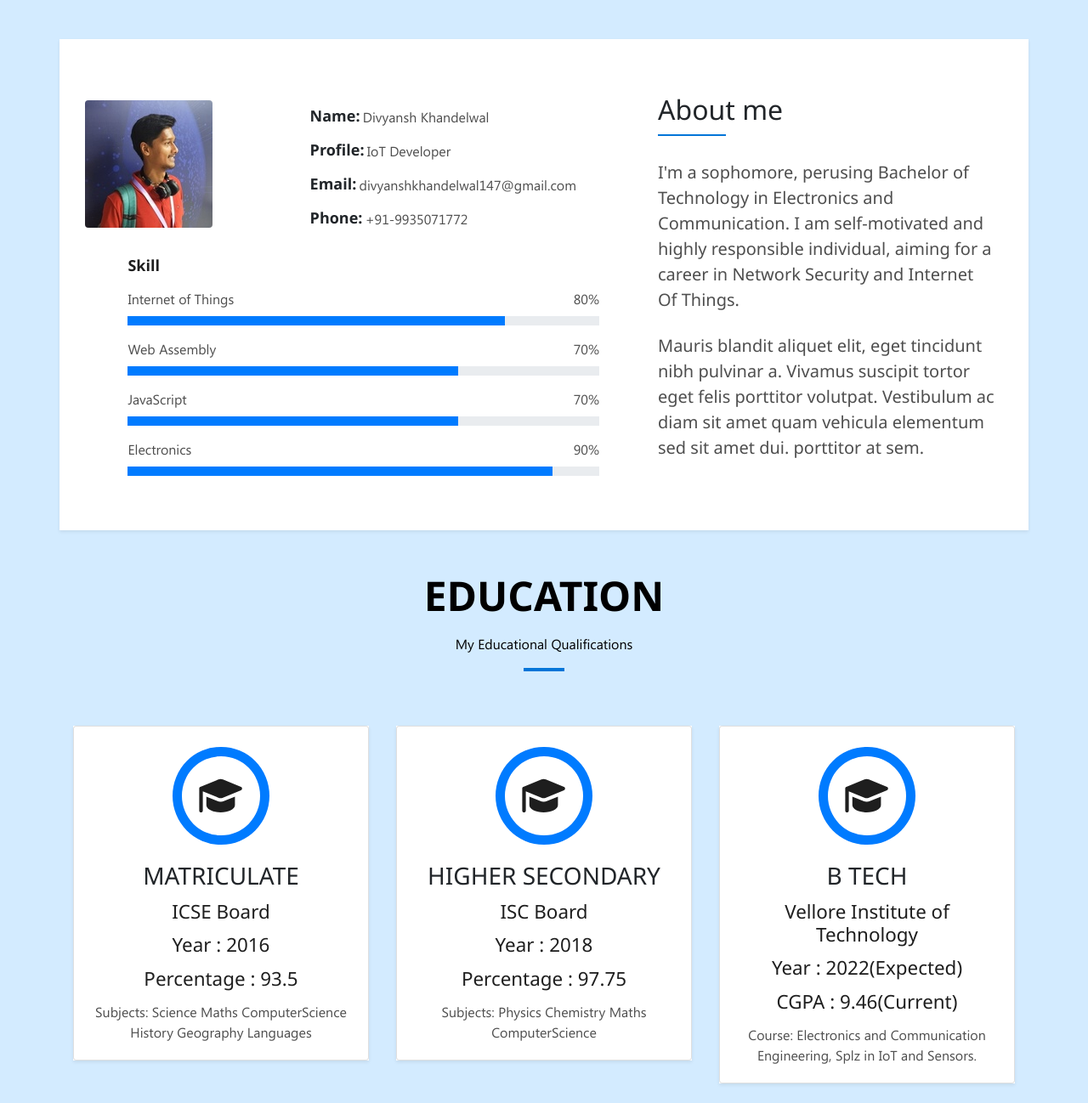
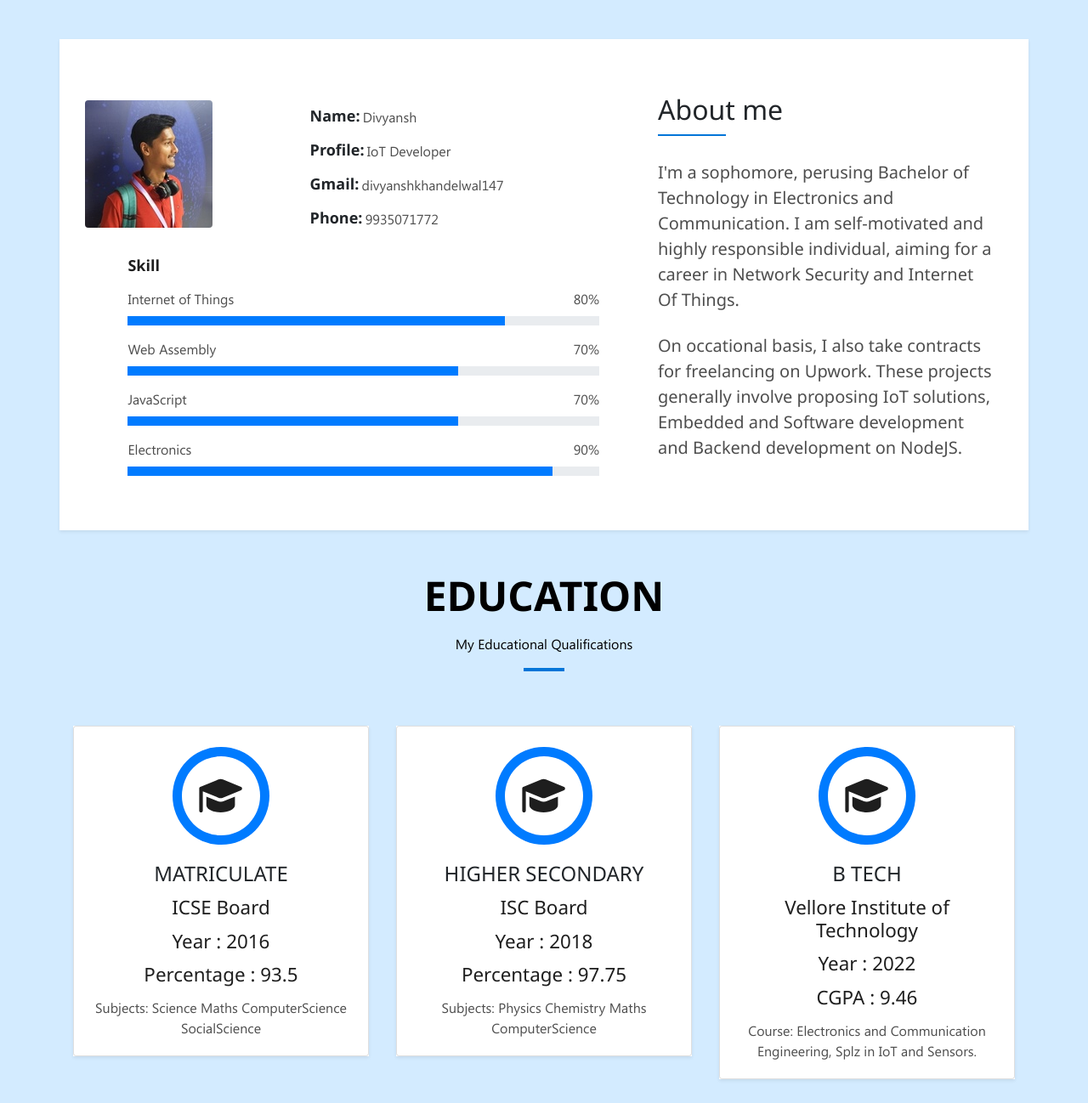
Before and after one commit to noob-master147/noob-master147.github.io, a plain HTML site: page index.html in a window 1280 px wide. Shown: the part 642-1940 px from the top of the page at 85% size. Drawn offline with nearby package versions, Linux system fonts and the light colour scheme.

Commit message:
about me para

```diff
--- a/index.html
+++ b/index.html
@@ -67,19 +67,19 @@
                                 <div class="col-md-6 pt-2 Data">
                                     <div class="AboutData">
                                         <h1>Name:</h1>
-                                        <p>Divyansh Khandelwal</p>
+                                        <p>Divyansh</p>
                                     </div>
                                     <div class="AboutData">
                                         <h1>Profile:</h1>
                                         <p>IoT Developer</p>
                                     </div>
                                     <div class="AboutData">
-                                        <h1>Email:</h1>
-                                        <p>divyanshkhandelwal147@gmail.com</p>
+                                        <h1>Gmail:</h1>
+                                        <p>divyanshkhandelwal147</p>
                                     </div>
                                     <div class="AboutData">
                                         <h1>Phone:</h1>
-                                        <p>+91-9935071772</p>
+                                        <p>9935071772</p>
                                     </div>
                                 </div>
                             </div>
@@ -154,9 +154,10 @@
                             I am self-motivated and highly responsible individual, aiming for a career in Network
                             Security and Internet Of Things.
                         </p>
-                        <p>Mauris blandit aliquet elit, eget tincidunt nibh pulvinar a. Vivamus suscipit tortor eget
-                            felis porttitor volutpat. Vestibulum ac diam sit amet quam vehicula elementum sed sit amet
-                            dui. porttitor at sem.
+                        <p>
+                            On occational basis, I also take contracts for freelancing on Upwork. These projects
+                            generally involve proposing IoT solutions, Embedded and Software development and Backend
+                            development on NodeJS.
                         </p>
                     </div>
                 </div>
@@ -180,12 +181,12 @@
                                     class="fa fa-graduation-cap fa-fw  m-auto p-4 border  border-primary Service_icon rounded-circle"></i>
                             </div>
                             <div class="card-body">
-                                <h3 class="card-title">MATRICULATE</h3>
+                                <h4 class="card-title">MATRICULATE</h4>
                                 <h5 class="card-title">ICSE Board</h5>
                                 <h5 class="card-title">Year : 2016</h5>
                                 <h5 class="card-title">Percentage : 93.5</h5>
                                 <p class="card-text">
-                                    Subjects: Science Maths ComputerScience History Geography Languages
+                                    Subjects: Science Maths ComputerScience SocialScience
                                 </p>
                             </div>
                         </div>
@@ -199,7 +200,7 @@
                             </div>
 
                             <div class="card-body">
-                                <h3 class="card-title">HIGHER SECONDARY</h3>
+                                <h4 class="card-title">HIGHER SECONDARY</h4>
                                 <h5 class="card-title">ISC Board</h5>
                                 <h5 class="card-title">Year : 2018</h5>
                                 <h5 class="card-title">Percentage : 97.75</h5>
@@ -217,10 +218,10 @@
                                     class="fa fa-graduation-cap fa-fw  m-auto p-4  border  border-primary rounded-circle Service_icon"></i>
                             </div>
                             <div class="card-body">
-                                <h3 class="card-title">B TECH</h3>
+                                <h4 class="card-title">B TECH</h4>
                                 <h5 class="card-title">Vellore Institute of Technology</h5>
-                                <h5 class="card-title">Year : 2022(Expected)</h5>
-                                <h5 class="card-title">CGPA : 9.46(Current)</h5>
+                                <h5 class="card-title">Year : 2022</h5>
+                                <h5 class="card-title">CGPA : 9.46</h5>
                                 <p class="card-text">
                                     Course: Electronics and Communication Engineering, Splz in IoT and
                                     Sensors.
@@ -397,6 +398,8 @@
                             <img class="card-img-top img-fluid m-auto rounded-circle" src="images/testimonial-4.jpg">
                             <div class="card-body">
                                 <h5 class="card-title">RAJ CHANDRA</h5>
+                                <p class="card-title">Founder & CEO of CodePark</p>
+                                <br>
                                 <p class="card-text">Divyansh is one of the most reliable members of the company. He has
                                     unique sense of learning and exploring new technologies. Divyansh has been able to
                                     produce results as and when we needed, he was always there for the team irrespective
@@ -416,8 +419,10 @@
                             <img class="card-img-top img-fluid m-auto rounded-circle" src="images/testimonial-2.jpg">
                             <div class="card-body">
                                 <h5 class="card-title">Divyansh Khandelwal</h5>
+                                <p class="card-title">Open Source Developer</p>
+                                <br>
                                 <p class="card-text">
-
+                                    Those who sweat in peace, loose less blood during War.
                                 </p>
                             </div>
                             <div class="Sec4_Quote_i">
```
